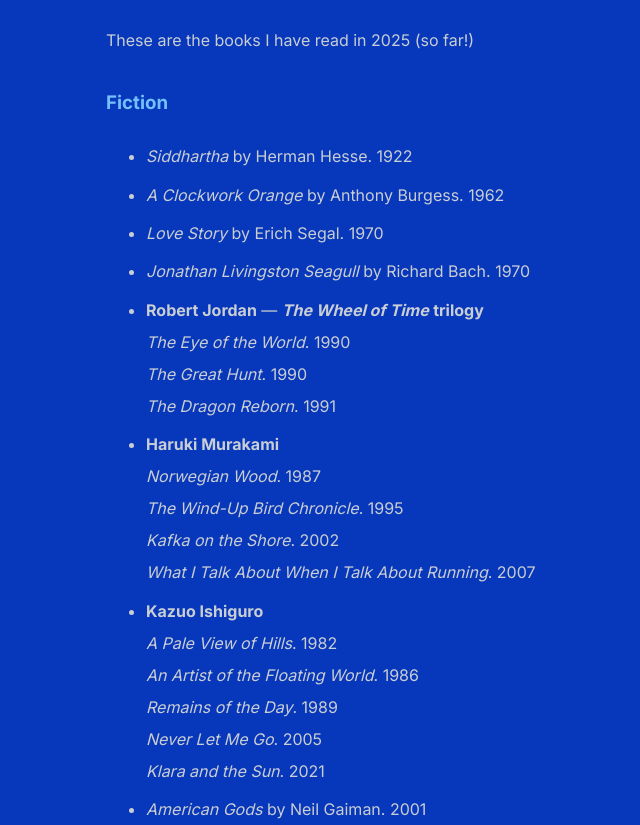
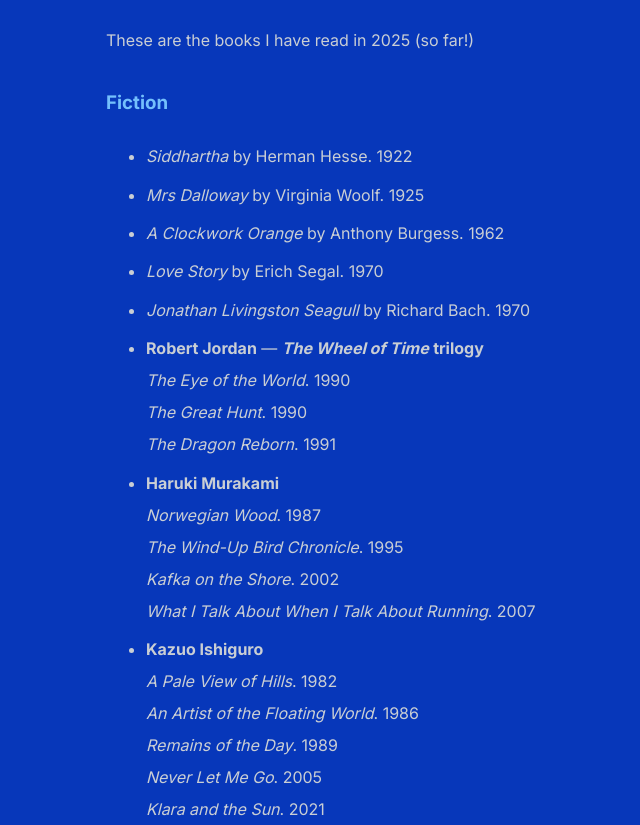
Before and after one commit to shihankanungo/shihankanungo.github.io, a Jekyll site: the page built from books.md, in a window 1280 px wide and 900 px high, scrolled down 705 px, cut to the strip 75-900 px from the top of the window. Shown: the whole strip, without its empty margins (174-814 px from the left). Built offline with Jekyll 4.4.1, drawn with Linux system fonts in a browser that asks for light colours.

Commit message:
Update books.md

```diff
--- a/books.md
+++ b/books.md
@@ -12,6 +12,7 @@ These are the books I have read in 2025 (so far!) <br>
 
 ### Fiction
 - *Siddhartha* by Herman Hesse. 1922
+- *Mrs Dalloway* by Virginia Woolf. 1925
 - *A Clockwork Orange* by Anthony Burgess. 1962
 - *Love Story* by Erich Segal. 1970
 - *Jonathan Livingston Seagull* by Richard Bach. 1970
```
